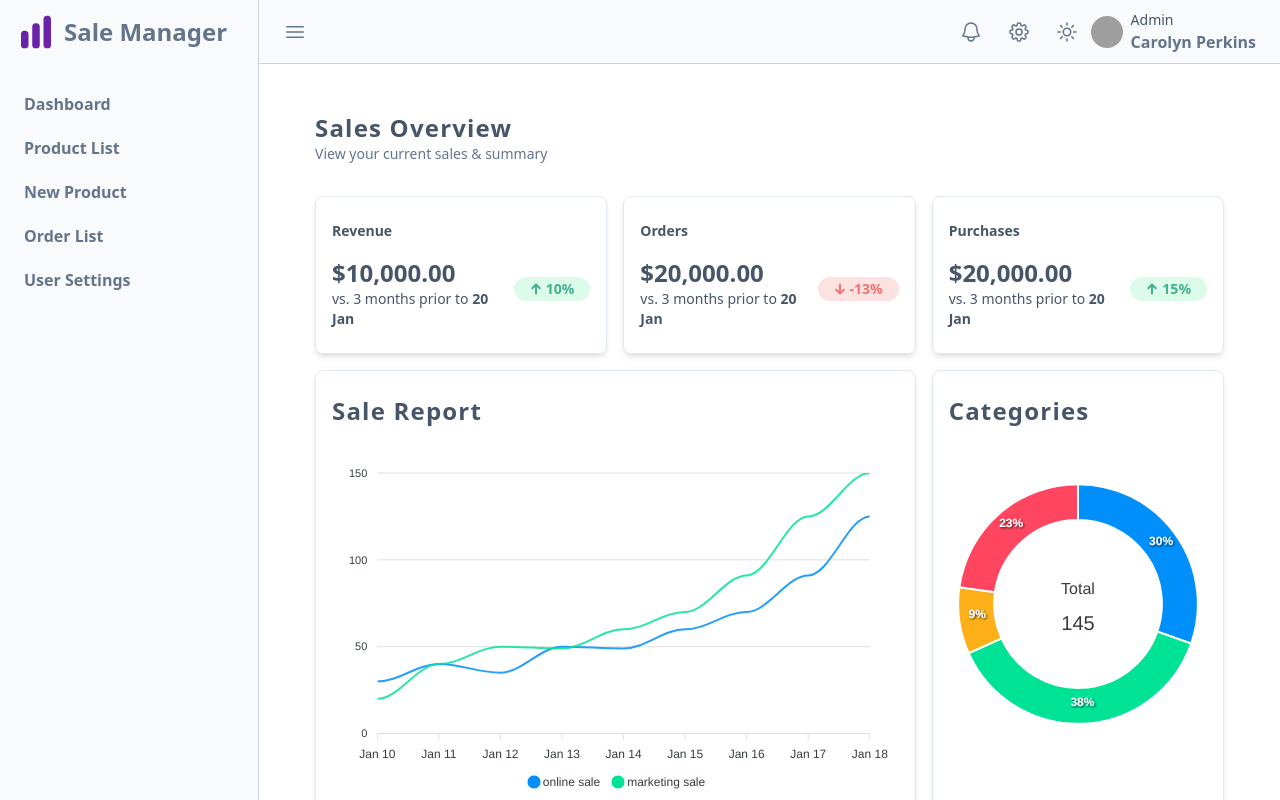
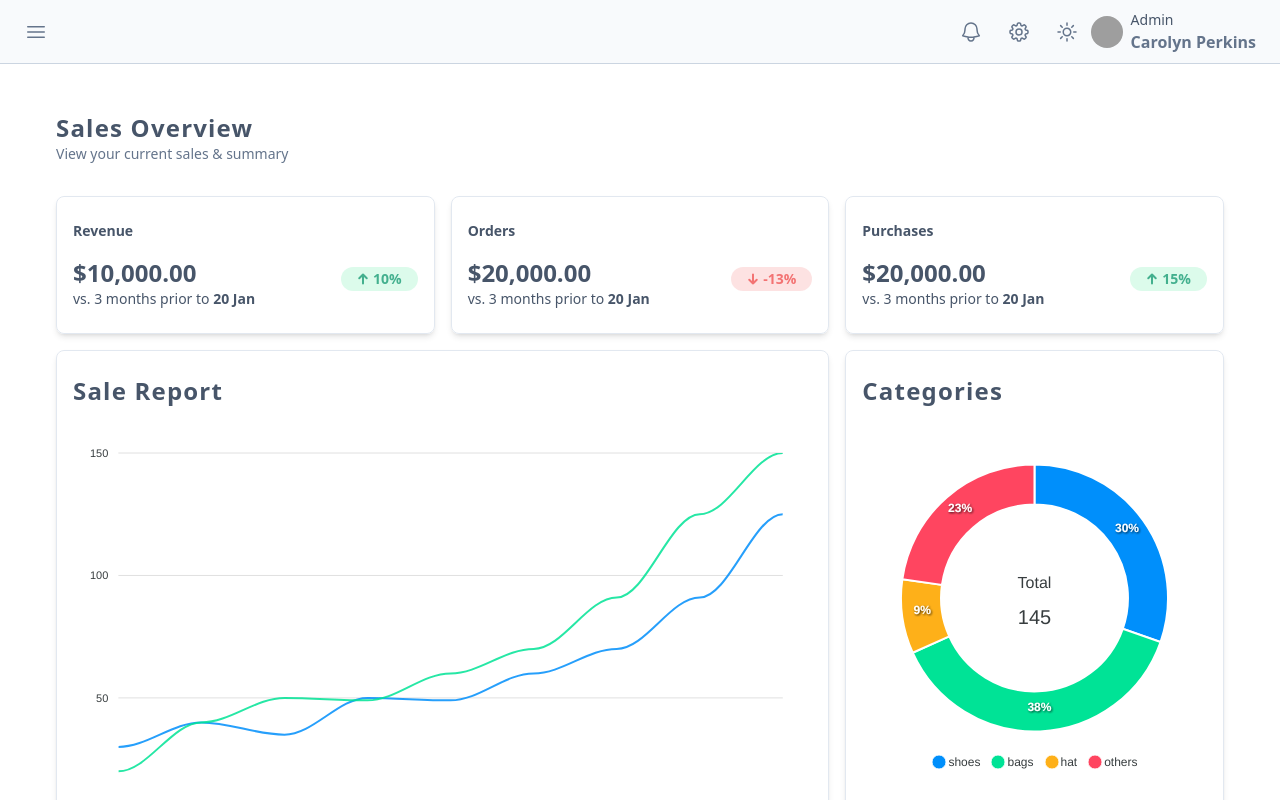
Before and after one commit to VanHoanTran/sale-manager, a React (Vite) app: page /dashboard in a window 1280 px wide. Built offline with nearby package versions, Linux system fonts and the light colour scheme; grey boxes are pictures that could not be loaded.

Commit message:
created layout context and side nav animation

```diff
--- a/src/components/Layout/NavBar.tsx
+++ b/src/components/Layout/NavBar.tsx
@@ -1,4 +1,3 @@
-import { useState } from 'react';
 import {
   Bars3BottomLeftIcon,
   Bars3Icon,
@@ -9,17 +8,19 @@ import {
 } from '@heroicons/react/24/outline';
 import AccountButton from '../AccountButton';
 import IconButton from '../common/Buttons/IconButton';
+import { useLayoutContext } from '../../hooks/useLayoutContext';
 
 const NavBar = () => {
-  const [isOpenMenu, setIsOpenMenu] = useState(false);
-  function menuHandler() {
-    setIsOpenMenu(open => !open);
-  }
+  const { setIsOpenSideNav, isOpenSideNav } = useLayoutContext();
+  const menuHandler = () => {
+    setIsOpenSideNav(open => !open);
+  };
+  console.log(isOpenSideNav);
   return (
-    <nav className="sticky top-0 z-10 bg-slate-50 h-16 flex-shrink-0 pl-1 md:pl-3 w-full font-semibold  border-b border-slate-300 flex justify-between items-center">
+    <nav className="sticky top-0 z-10 flex h-16 w-full flex-shrink-0 items-center justify-between border-b  border-slate-300 bg-slate-50 pl-1 font-semibold md:pl-3">
       <IconButton
         onClick={menuHandler}
-        icon={isOpenMenu ? <Bars3BottomLeftIcon /> : <Bars3Icon />}
+        icon={isOpenSideNav ? <Bars3BottomLeftIcon /> : <Bars3Icon />}
       />
 
       <div className="flex items-center pr-4 md:pr-6">
@@ -27,7 +28,7 @@ const NavBar = () => {
         <IconButton onClick={menuHandler} icon={<Cog8ToothIcon />} />
         <IconButton
           onClick={menuHandler}
-          icon={isOpenMenu ? <MoonIcon /> : <SunIcon />}
+          icon={isOpenSideNav ? <MoonIcon /> : <SunIcon />}
         />
         <AccountButton />
       </div>
--- a/src/components/Layout/SideBar/index.tsx
+++ b/src/components/Layout/SideBar/index.tsx
@@ -1,10 +1,24 @@
+import { XMarkIcon } from '@heroicons/react/24/outline';
+import { useLayoutContext } from '../../../hooks/useLayoutContext';
+import IconButton from '../../common/Buttons/IconButton';
 import Logo from './Logo';
 import NavBarLinks from './NavBarLinks';
 
 const SideBar = () => {
+  const { isOpenSideNav, setIsOpenSideNav } = useLayoutContext();
+  const closeSideNav = () => setIsOpenSideNav(false);
   return (
-    <div className="h-full md:block hidden text-slate-800 bg-slate-50 border-r border-slate-300">
-      <Logo />
+    <div
+      className={`absolute z-30 ${
+        isOpenSideNav
+          ? 'animate-slide-to-right block origin-left transition-all'
+          : 'animate-slide-to-left origin-left'
+      } h-full border-r border-slate-300 bg-slate-50 text-slate-800 `}
+    >
+      <div className="flex w-full items-center justify-end">
+        <Logo />
+        <IconButton icon={<XMarkIcon />} onClick={closeSideNav}></IconButton>
+      </div>
       <NavBarLinks />
     </div>
   );
--- a/src/components/Layout/index.tsx
+++ b/src/components/Layout/index.tsx
@@ -2,19 +2,22 @@ import { Outlet } from 'react-router-dom';
 import NavBar from './NavBar';
 import SideBar from './SideBar';
 import Footer from './Footer';
+import LayoutProvider from '../../contexts/LayoutProvider';
 
 const Layout = () => {
   return (
-    <div className="text-slate-500 h-screen flex flex-row">
+    <LayoutProvider>
+      <div className="relative flex h-screen flex-row text-slate-500">
         <SideBar />
-      <main className="relative h-full overflow-auto flex flex-grow flex-col justify-between ">
+        <main className="relative flex h-full flex-grow flex-col justify-between overflow-auto ">
           <NavBar />
-        <div className="p-4 md:p-6 flex-grow">
+          <div className="flex-grow p-4 transition-transform md:p-6">
             <Outlet />
           </div>
           <Footer />
         </main>
       </div>
+    </LayoutProvider>
   );
 };
 
--- /dev/null
+++ b/src/contexts/LayoutProvider.tsx
@@ -0,0 +1,14 @@
+import { useState } from 'react';
+import { layoutContext } from './layoutContext';
+import { Props } from '../constants/Props';
+
+const LayoutProvider = ({ children }: Props) => {
+  const [isOpenSideNav, setIsOpenSideNav] = useState<boolean>(false);
+  return (
+    <layoutContext.Provider value={{ isOpenSideNav, setIsOpenSideNav }}>
+      {children}
+    </layoutContext.Provider>
+  );
+};
+
+export default LayoutProvider;
--- /dev/null
+++ b/src/contexts/layoutContext.tsx
@@ -0,0 +1,8 @@
+import { createContext } from 'react';
+
+interface layoutContextValues {
+  isOpenSideNav: boolean;
+  setIsOpenSideNav: React.Dispatch<React.SetStateAction<boolean>>;
+}
+
+export const layoutContext = createContext({} as layoutContextValues);
--- /dev/null
+++ b/src/hooks/useLayoutContext.ts
@@ -0,0 +1,9 @@
+import { useContext } from 'react';
+import { layoutContext } from '../contexts/layoutContext';
+
+export const useLayoutContext = () => {
+  const context = useContext(layoutContext);
+  if (context === undefined)
+    throw new Error('useLayoutContext was used outside LayoutContext Provider');
+  return context;
+};
--- a/tailwind.config.js
+++ b/tailwind.config.js
@@ -5,6 +5,30 @@ export default {
   content: ['./index.html', './src/**/*.{js,ts,jsx,tsx}'],
   theme: {
     extend: {
+      animation: {
+        'slide-to-right': 'slide-to-right  .2s ease-in forwards',
+        'slide-to-left': 'slide-to-left  .2s ease-in forwards',
+      },
+      keyframes: {
+        'slide-to-right': {
+          '0%': {
+            transform: 'scaleX(0) ',
+          },
+
+          '100%': {
+            transform: 'scaleX(1)',
+          },
+        },
+        'slide-to-left': {
+          '0%': {
+            transform: 'scaleX(1) ',
+          },
+
+          '100%': {
+            transform: 'scaleX(0)',
+          },
+        },
+      },
       textColor: {
         skin: {
           base: 'var(--color-text-base)',
```
Lines whose indentation alone changed are shown as unchanged.
